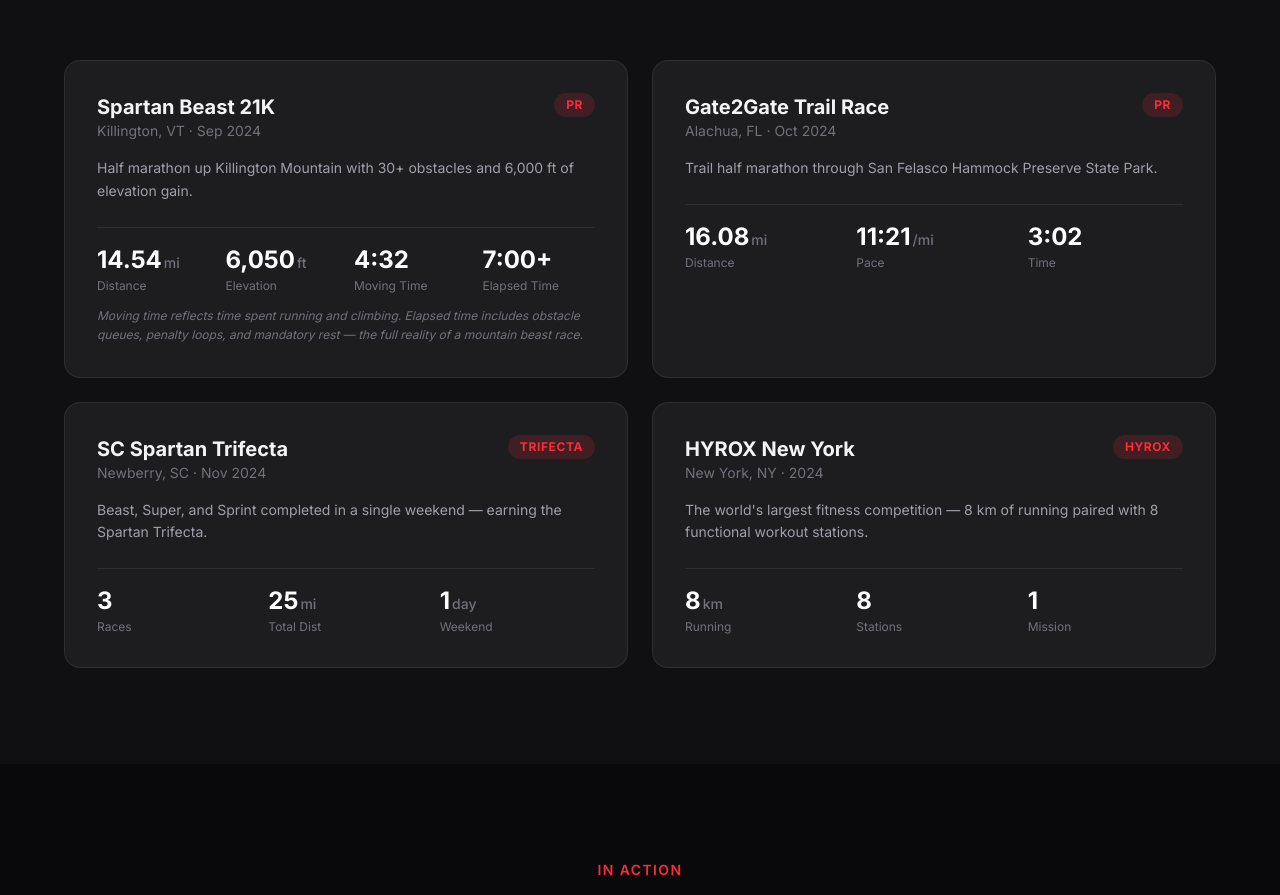
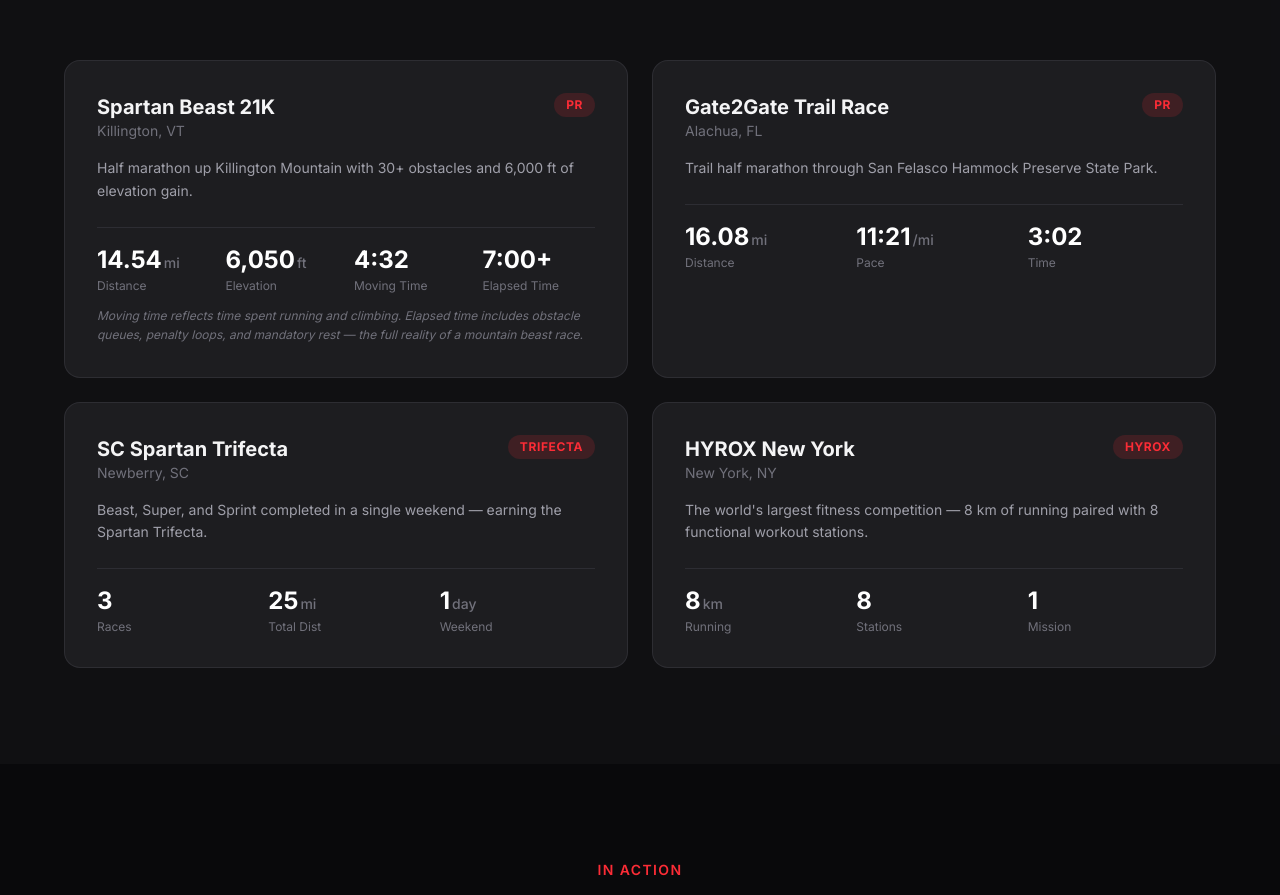
Before and after one commit to ryanzerka-blip/rz-performance, a Next.js app: page / in a window 1280 px wide. Shown: the part 2060-2955 px from the top of the page. Built offline with nearby package versions, Linux system fonts and the light colour scheme.

Commit message:
Remove dates from race cards

```diff
--- a/src/app/page.tsx
+++ b/src/app/page.tsx
@@ -373,7 +373,7 @@
                 <div>
                   <h3 className="text-xl font-bold">{race.name}</h3>
                   <p className="text-zinc-500 text-sm">
-                    {race.location} &middot; {race.date}
+                    {race.location}
                   </p>
                 </div>
                 <span className="bg-red-500/15 text-red-500 text-xs font-bold tracking-wider px-3 py-1 rounded-full">
```
